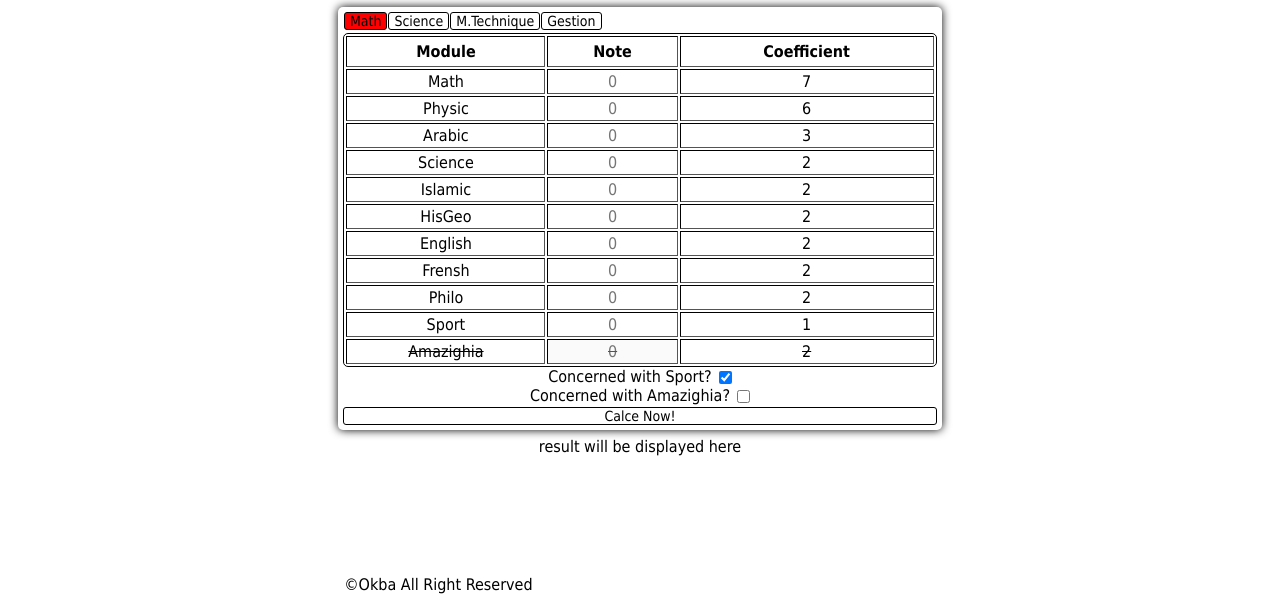
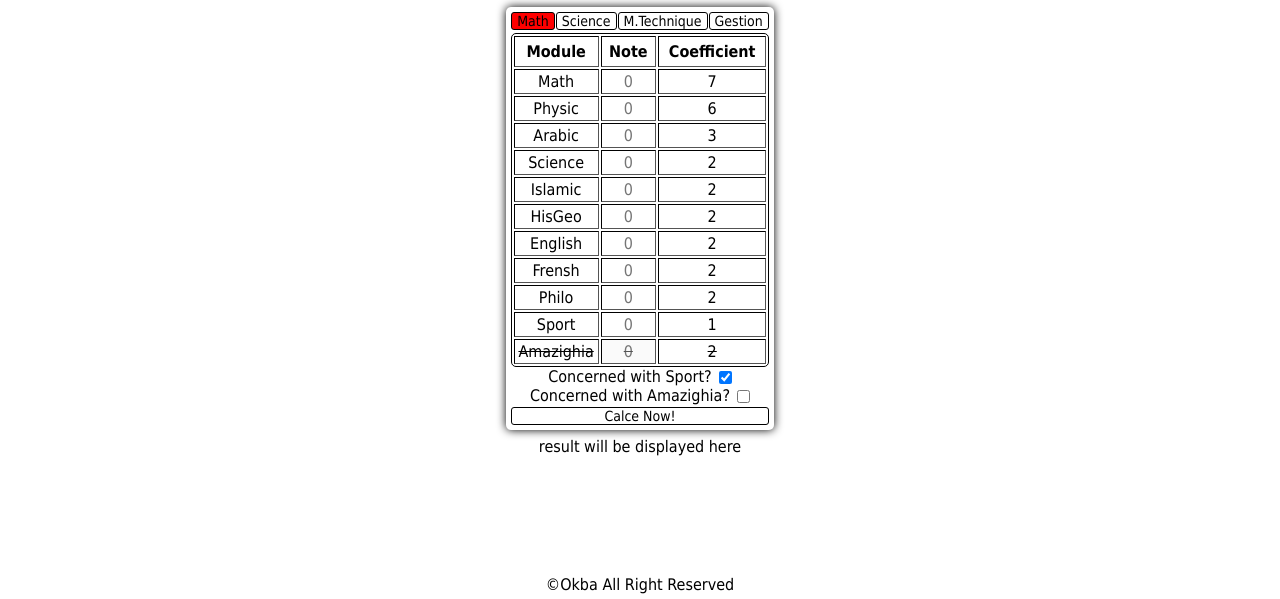
Before and after one commit to ELHart05/Bac-Bem-Calculate-Moyenne, a plain HTML site: page index.html in a window 1280 px wide. Shown: the part 201-800 px from the top of the page. Drawn offline with Linux system fonts and the light colour scheme.

Commit message:
Add files via upload

```diff
--- a/style/style.css
+++ b/style/style.css
@@ -9,7 +9,7 @@
 
 
 
-body {
+.wrapper {
     position: relative;
     display: flex;
     align-items: center;
```
Also changed, not shown: index.html (+2 -1 lines).
